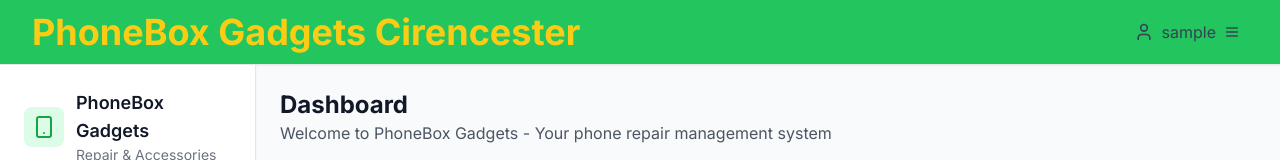
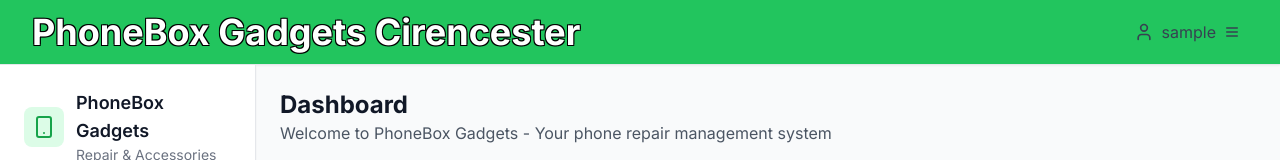
Before and after one commit to imt-eiaz/cursor2, a React (Create React App) app in the folder client/: page / in a window 1280 px wide. Shown: the top 160 px of the page. Built offline with nearby package versions, Linux system fonts and the light colour scheme; no server answers; sample sign-in values are in the browser's storage.

Commit message:
Page title name added border

```diff
--- a/client/src/components/Navbar.js
+++ b/client/src/components/Navbar.js
@@ -17,7 +17,10 @@
         <div className="flex justify-between h-16">
           <div className="flex items-center">
             <div className="flex-shrink-0">
-              <h1 className="text-4xl font-bold text-yellow-400">
+              <h1
+                className="text-4xl font-bold text-orange-400 text-white font-bold text-4xl
+           [text-shadow:1px_1px_0_#000,-1px_1px_0_#000,1px_-1px_0_#000,-1px_-1px_0_#000] "
+              >
                 PhoneBox Gadgets Cirencester
               </h1>
             </div>
```
